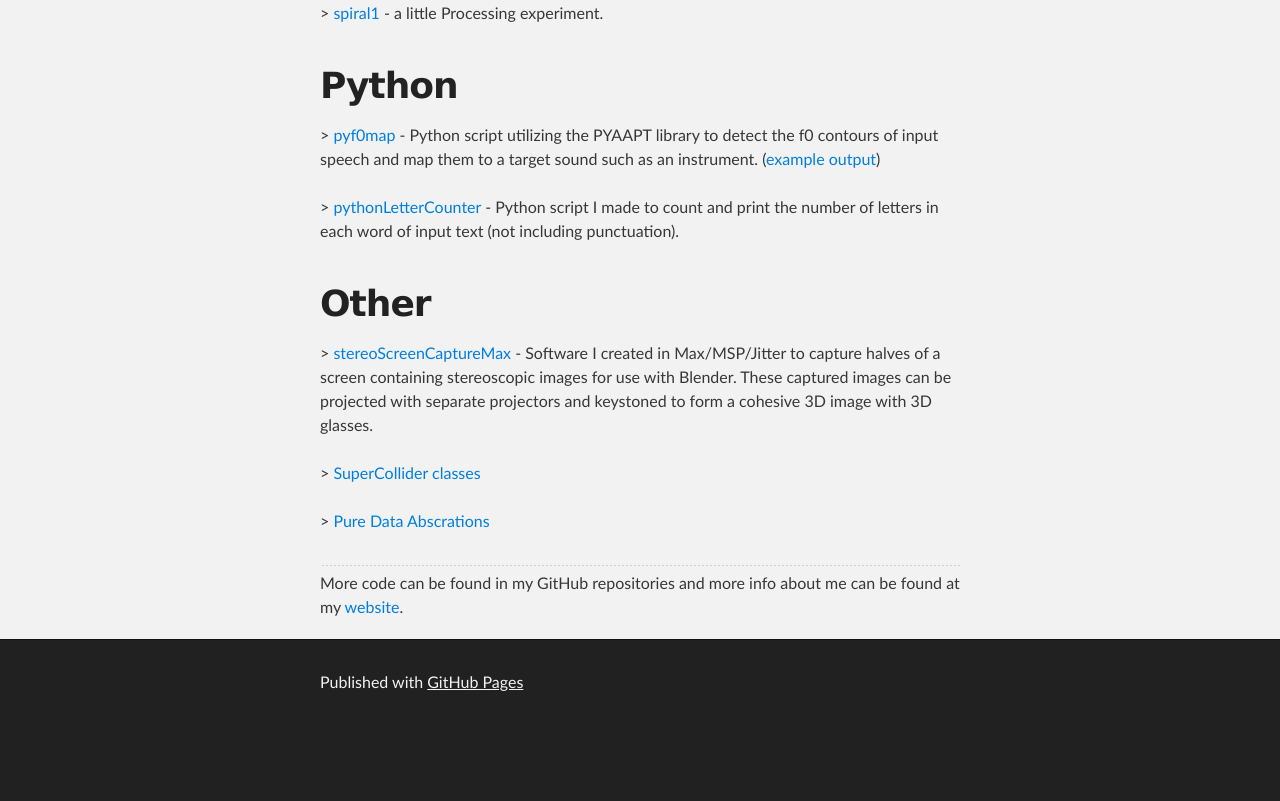
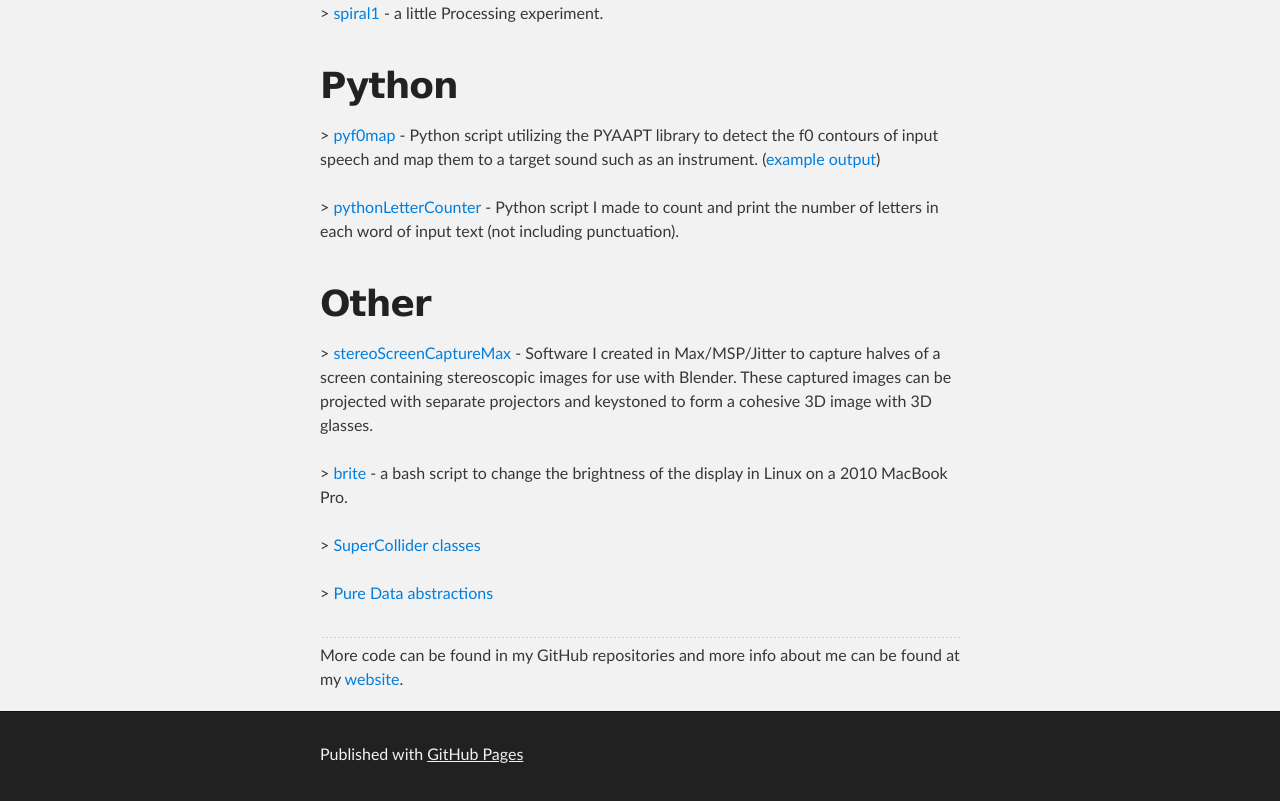
Before and after one commit to derekxkwan/derekxkwan.github.io, a plain HTML site: page index.html in a window 1280 px wide. Shown: the part 795-1596 px from the top of the page. Before the commit the page ends 1524 px from the top, so only its background shows below. Drawn offline with Linux system fonts and the light colour scheme.

Commit message:
Update index.html

```diff
--- a/index.html
+++ b/index.html
@@ -62,10 +62,13 @@
 > <a href="https://github.com/derekxkwan/stereoScreenCaptureMax">stereoScreenCaptureMax</a> - Software I created in Max/MSP/Jitter to capture halves of a screen containing stereoscopic images for use with Blender. These captured images can be projected with separate projectors and keystoned to form a cohesive 3D image with 3D glasses.
 <br>
 <br>
+> <a href="https://github.com/derekxkwan/bashScripts/blob/master/brite">brite</a> - a bash script to change the brightness of the display in Linux on a 2010 MacBook Pro.
+<br>
+<br>
 > <a href="https://github.com/derekxkwan/supercolliderClasses">SuperCollider classes</a>
 <br>
 <br>
-> <a href="https://github.com/derekxkwan/pureDataAbstractions">Pure Data Abscrations</a>
+> <a href="https://github.com/derekxkwan/pureDataAbstractions">Pure Data abstractions</a>
 <br>
 <br>
 <hr>
```
